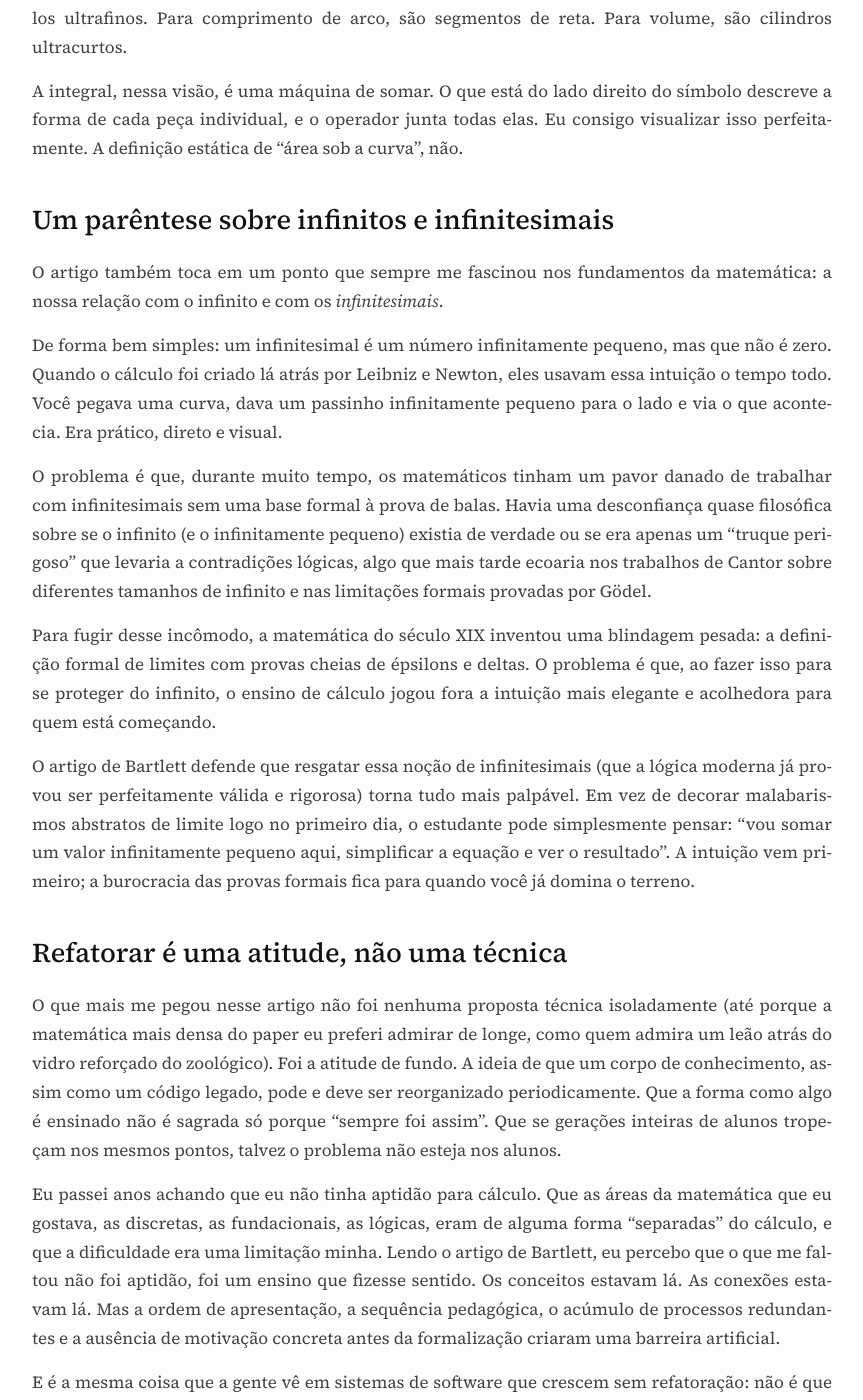
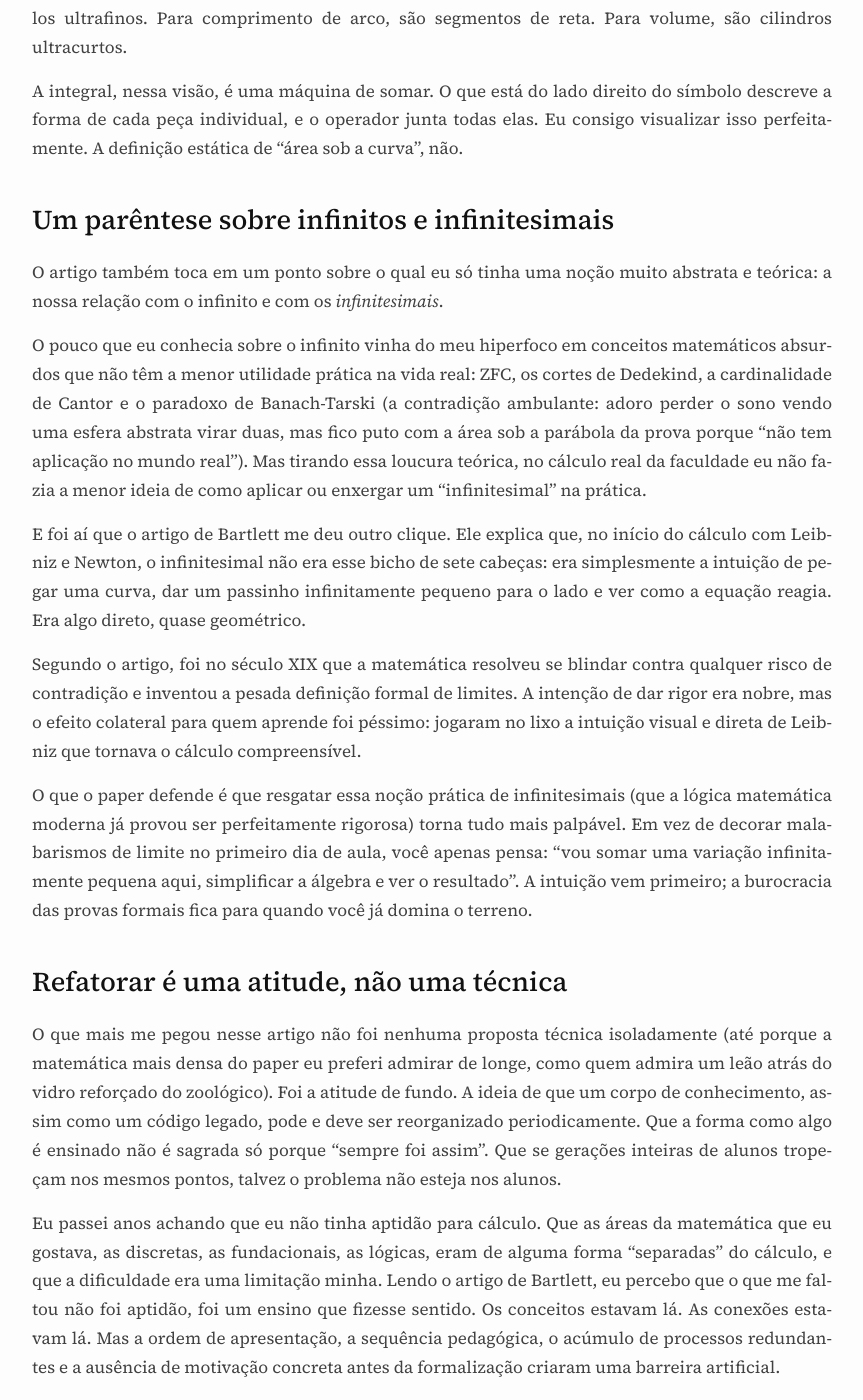
Before and after one commit to vndmtrx/vndmtrx.github.io, a Jekyll site: the page built from _posts/2026-08-16-refatorando-calculo.md, in a window 1280 px wide and 1400 px high, scrolled down 4597 px. Shown: the whole window, without its empty margins (208-1071 px from the left). Built offline with Jekyll 4.4.1, drawn with Linux system fonts in a browser that asks for light colours; nearby versions of some CDN libraries; some of the changed text lies outside the part shown.

Commit message:
Mais ajustes...

```diff
--- a/_posts/2026-08-16-refatorando-calculo.md
+++ b/_posts/2026-08-16-refatorando-calculo.md
@@ -80,15 +80,15 @@ A integral, nessa visão, é uma máquina de somar. O que está do lado direito
 
 ## Um parêntese sobre infinitos e infinitesimais
 
-O artigo também toca em um ponto que sempre me fascinou nos fundamentos da matemática: a nossa relação com o infinito e com os *infinitesimais*.
+O artigo também toca em um ponto sobre o qual eu só tinha uma noção muito abstrata e teórica: a nossa relação com o infinito e com os *infinitesimais*.
 
-De forma bem simples: um infinitesimal é um número infinitamente pequeno, mas que não é zero. Quando o cálculo foi criado lá atrás por Leibniz e Newton, eles usavam essa intuição o tempo todo. Você pegava uma curva, dava um passinho infinitamente pequeno para o lado e via o que acontecia. Era prático, direto e visual.
+O pouco que eu conhecia sobre o infinito vinha do meu hiperfoco em conceitos matemáticos absurdos que não têm a menor utilidade prática na vida real: ZFC, os cortes de Dedekind, a cardinalidade de Cantor e o paradoxo de Banach-Tarski (a contradição ambulante: adoro perder o sono vendo uma esfera abstrata virar duas, mas fico puto com a área sob a parábola da prova porque "não tem aplicação no mundo real"). Mas tirando essa loucura teórica, no cálculo real da faculdade eu não fazia a menor ideia de como aplicar ou enxergar um "infinitesimal" na prática.
 
-O problema é que, durante muito tempo, os matemáticos tinham um pavor danado de trabalhar com infinitesimais sem uma base formal à prova de balas. Havia uma desconfiança quase filosófica sobre se o infinito (e o infinitamente pequeno) existia de verdade ou se era apenas um "truque perigoso" que levaria a contradições lógicas, algo que mais tarde ecoaria nos trabalhos de Cantor sobre diferentes tamanhos de infinito e nas limitações formais provadas por Gödel.
+E foi aí que o artigo de Bartlett me deu outro clique. Ele explica que, no início do cálculo com Leibniz e Newton, o infinitesimal não era esse bicho de sete cabeças: era simplesmente a intuição de pegar uma curva, dar um passinho infinitamente pequeno para o lado e ver como a equação reagia. Era algo direto, quase geométrico.
 
-Para fugir desse incômodo, a matemática do século XIX inventou uma blindagem pesada: a definição formal de limites com provas cheias de épsilons e deltas. O problema é que, ao fazer isso para se proteger do infinito, o ensino de cálculo jogou fora a intuição mais elegante e acolhedora para quem está começando.
+Segundo o artigo, foi no século XIX que a matemática resolveu se blindar contra qualquer risco de contradição e inventou a pesada definição formal de limites. A intenção de dar rigor era nobre, mas o efeito colateral para quem aprende foi péssimo: jogaram no lixo a intuição visual e direta de Leibniz que tornava o cálculo compreensível.
 
-O artigo de Bartlett defende que resgatar essa noção de infinitesimais (que a lógica moderna já provou ser perfeitamente válida e rigorosa) torna tudo mais palpável. Em vez de decorar malabarismos abstratos de limite logo no primeiro dia, o estudante pode simplesmente pensar: "vou somar um valor infinitamente pequeno aqui, simplificar a equação e ver o resultado". A intuição vem primeiro; a burocracia das provas formais fica para quando você já domina o terreno.
+O que o paper defende é que resgatar essa noção prática de infinitesimais (que a lógica matemática moderna já provou ser perfeitamente rigorosa) torna tudo mais palpável. Em vez de decorar malabarismos de limite no primeiro dia de aula, você apenas pensa: "vou somar uma variação infinitamente pequena aqui, simplificar a álgebra e ver o resultado". A intuição vem primeiro; a burocracia das provas formais fica para quando você já domina o terreno.
 
 ## Refatorar é uma atitude, não uma técnica
 
```
Also changed, not shown: other parts of _posts/2026-08-16-refatorando-calculo.md (+1 -1 lines).
